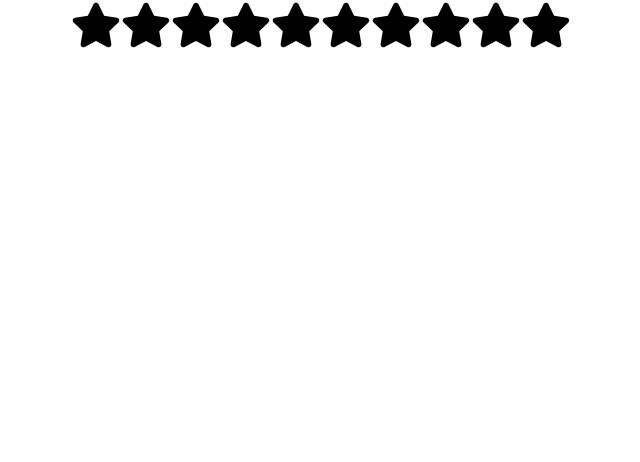
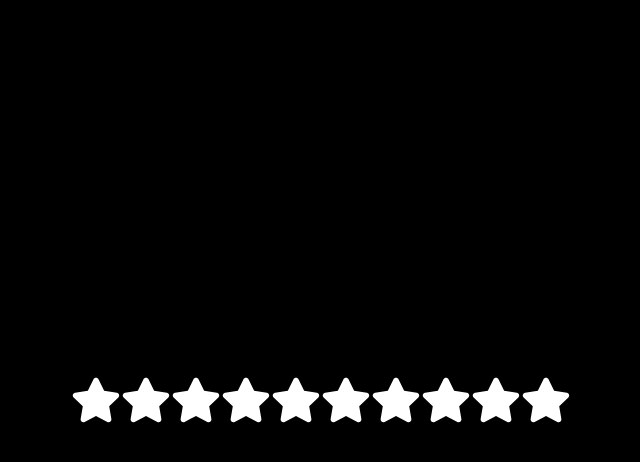
Before and after one commit to waledkarim/my, a React (Create React App) app: page / in a window 1280 px wide. Shown: the top 462 px of the page, without its empty margins (319-959 px from the left). Built offline with nearby package versions, Linux system fonts and the light colour scheme.

Commit message:
Update styles.css
Added Styles

```diff
--- a/src/components/star-rating/styles.css
+++ b/src/components/star-rating/styles.css
@@ -1,9 +1,20 @@
 
+
+.star-rating {
+
+    height: 100vh;
+    width: 100vw;
+    background-color: #000000;
+    display: flex;
+    justify-content: center;
+    align-items: center;
+
+}
 
 .active {
     color: #fff700;
 }
 
 .inactive {
-    color: #000000;
+    color: #ffffff;
 }
```
